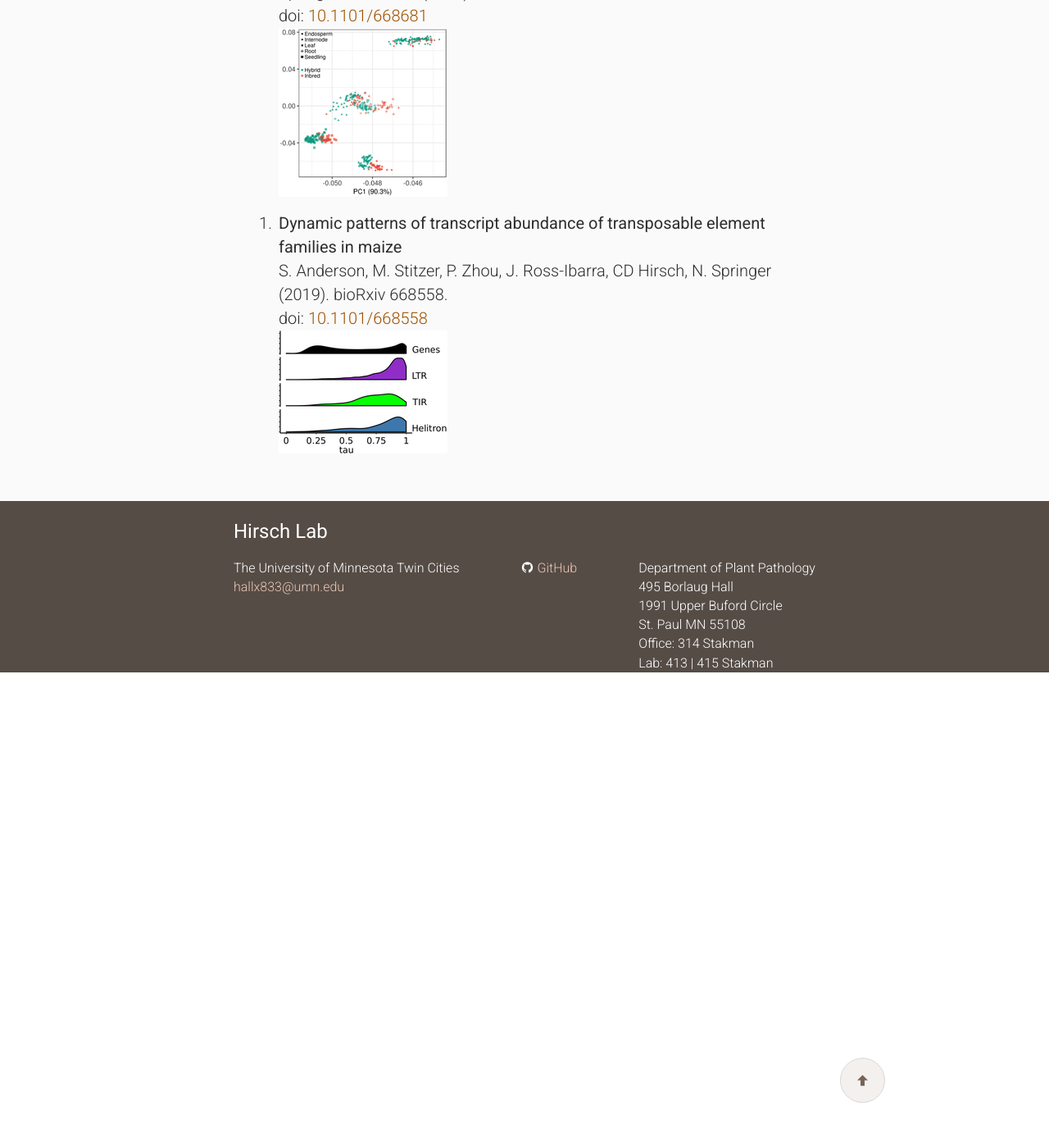
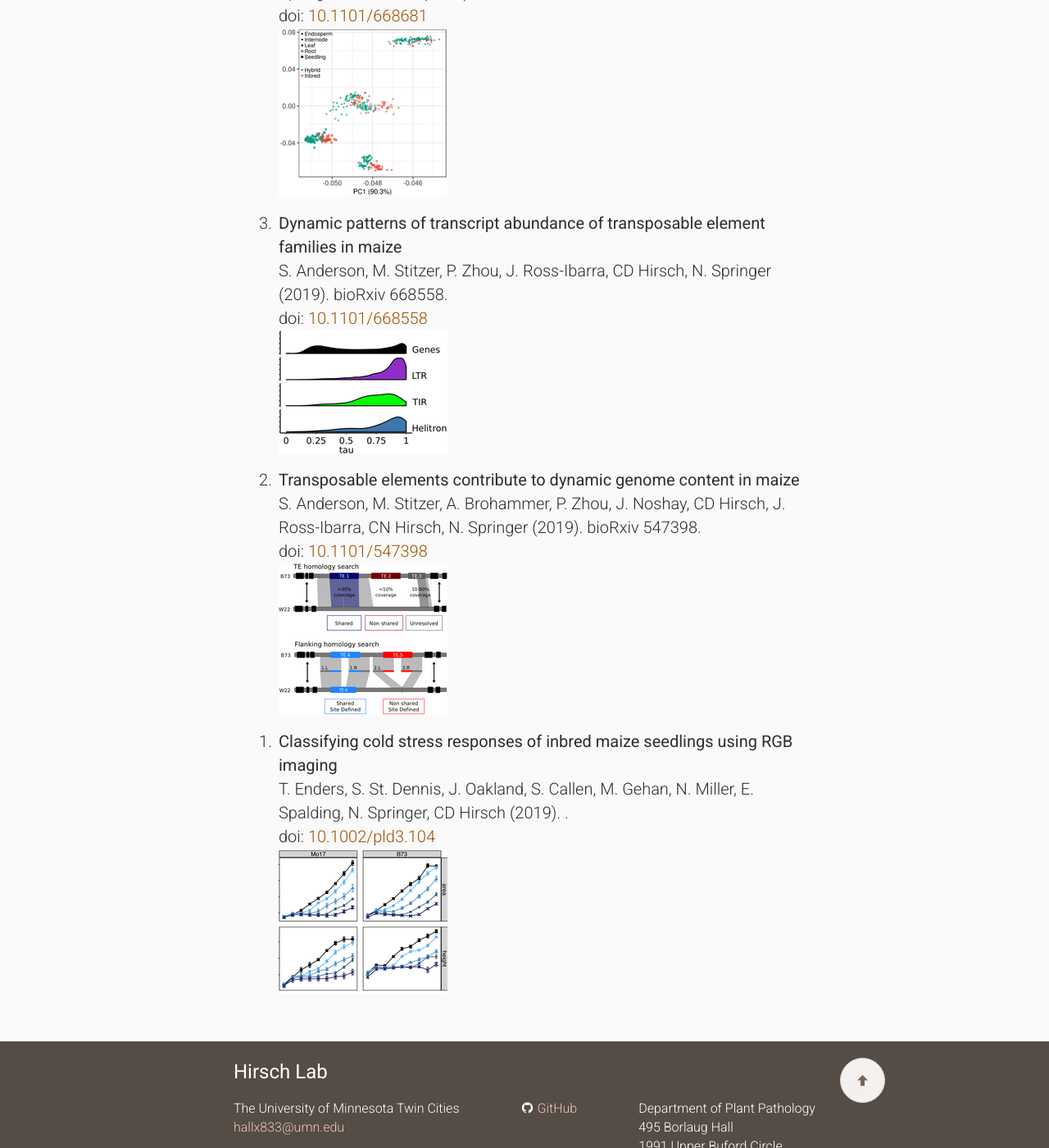
Before and after one commit to hallx833/hallx833.github.io, a Jekyll site: the page built from publications.html, in a window 1280 px wide and 1400 px high, scrolled down 825 px. Shown: the whole window at 82% size. Built offline with Jekyll 4.4.1, drawn with Linux system fonts in a browser that asks for light colours; nearby versions of some CDN libraries.

Commit message:
added publications

```diff
--- a/_data/publications.yml
+++ b/_data/publications.yml
@@ -18,3 +18,16 @@
   ref: "bioRxiv 668558"
   doi: 10.1101/668558
   image: <img src="/img/publications/anderson_te_expression.png" alt="test">
+
+- author:  S. Anderson, M. Stitzer, A. Brohammer, P. Zhou, J. Noshay, CD Hirsch, J. Ross-Ibarra, CN Hirsch, N. Springer
+  year: 2019
+  title: Transposable elements contribute to dynamic genome content in maize
+  ref: "bioRxiv 547398"
+  doi: 10.1101/547398
+  image: <img src="/img/publications/anderson_te_distribution.png" alt="test">
+
+- author:  T. Enders, S. St. Dennis, J. Oakland, S. Callen, M. Gehan, N. Miller, E. Spalding, N. Springer, CD Hirsch
+  year: 2019
+  title: Classifying cold stress responses of inbred maize seedlings using RGB imaging
+  doi: 10.1002/pld3.104
+  image: <img src="/img/publications/enders.png" alt="test">
```
Also changed, not shown: img/favicon.png, img/publications/anderson_te_distribution.png (added), img/publications/enders.png (added).
